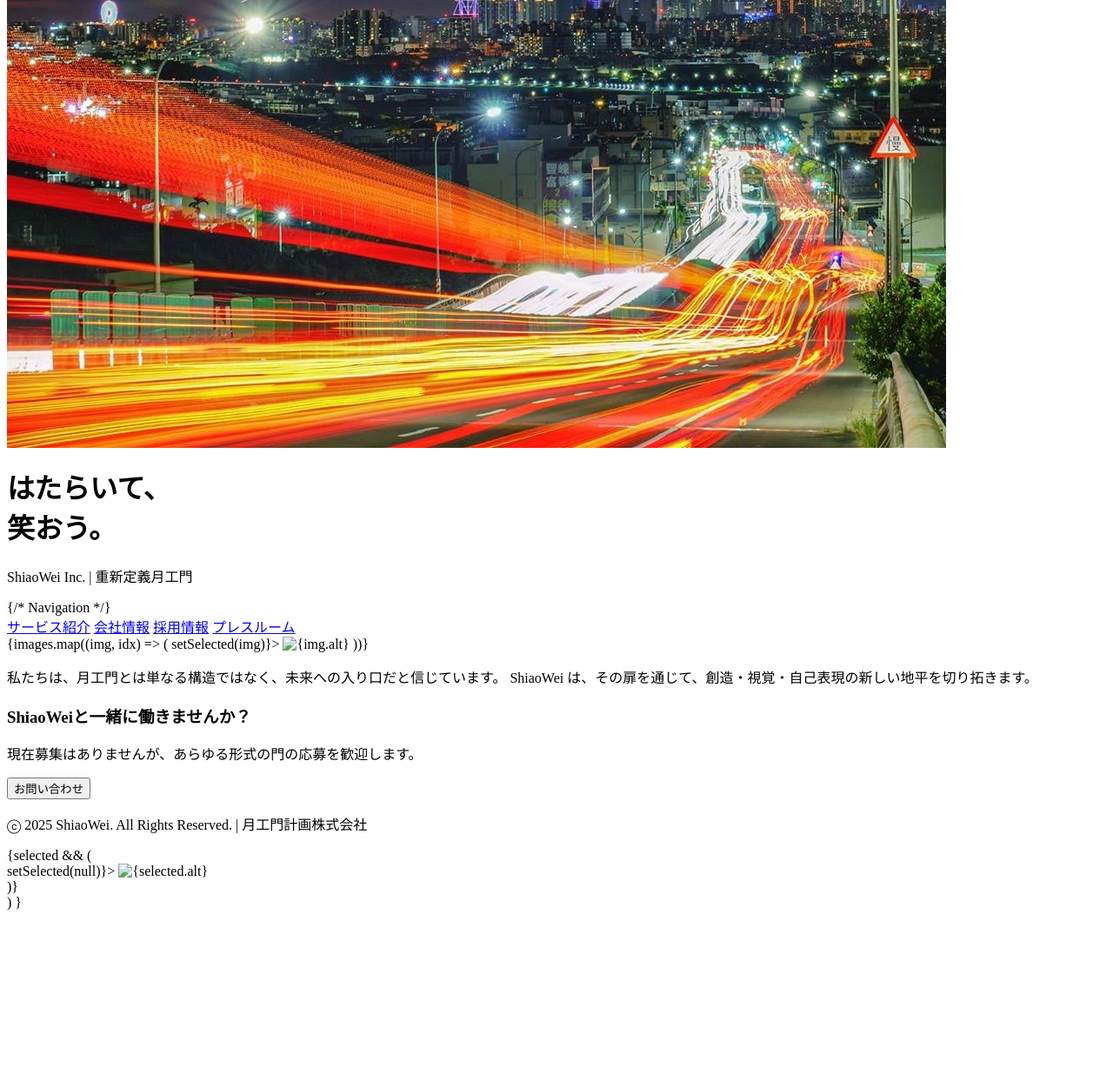
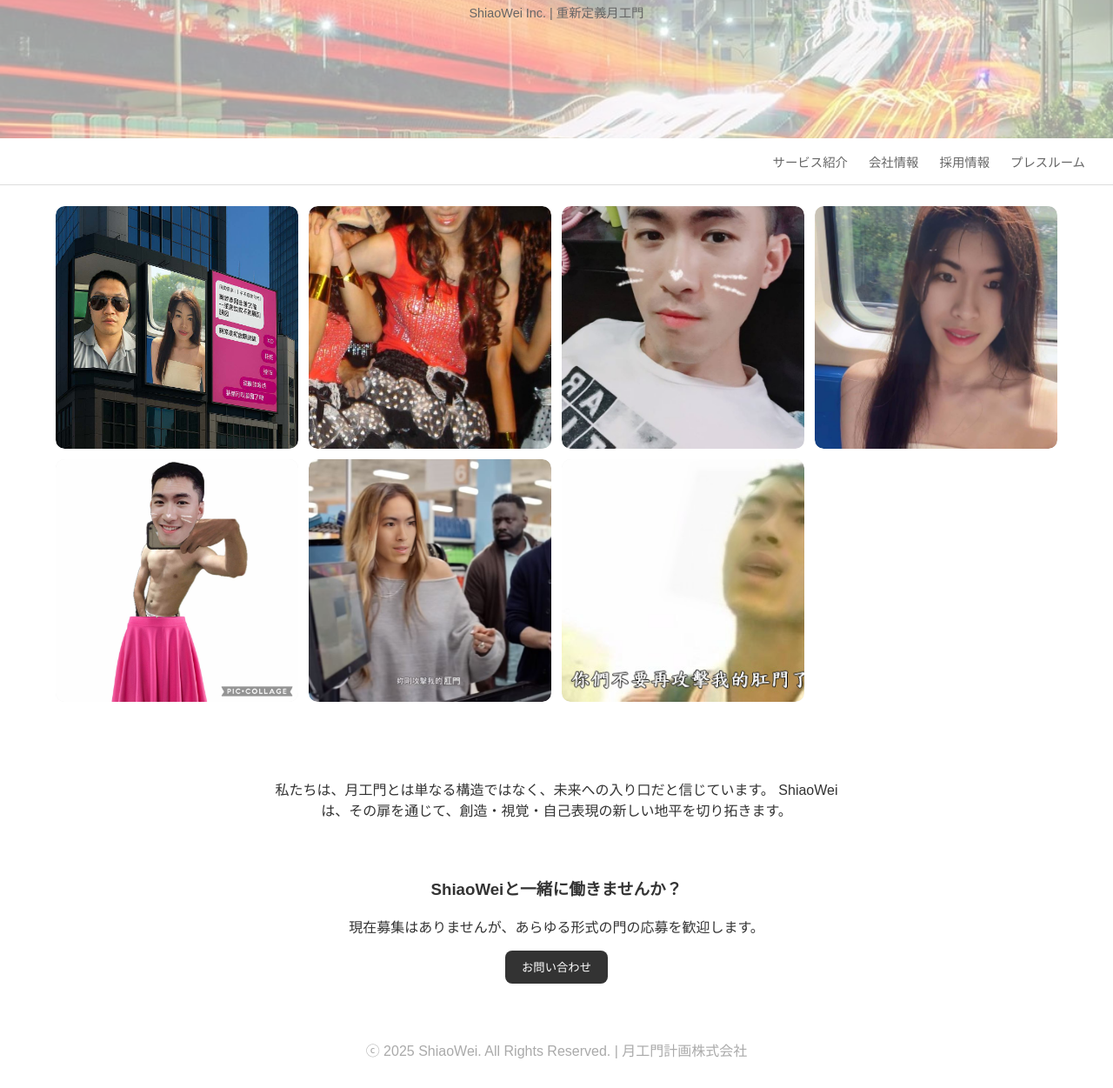
Before and after one commit to hinkou1992/shiaowei-site, a plain HTML site: page index.html in a window 1280 px wide. Shown: the part 321-1572 px from the top of the page at 87% size. Before the commit the page ends 1376 px from the top, so only its background shows below. Drawn offline with Linux system fonts and the light colour scheme.

Commit message:
Update index.html

```diff
--- a/index.html
+++ b/index.html
@@ -1,88 +1,163 @@
-import { Card, CardContent } from "@/components/ui/card"
-import { Button } from "@/components/ui/button"
-import Image from "next/image"
-import { motion } from "framer-motion"
-import { useState } from "react"
+<!DOCTYPE html>
+<html lang="ja">
+<head>
+  <meta charset="UTF-8" />
+  <meta name="viewport" content="width=device-width, initial-scale=1.0"/>
+  <title>ShiaoWei Inc.</title>
+  <style>
+    * { box-sizing: border-box; }
+    body {
+      margin: 0; font-family: sans-serif;
+      background: white; color: #333;
+    }
+    .hero {
+      position: relative;
+      width: 100%; height: 480px;
+      background: url('images/persol_bg.png') center/cover no-repeat;
+    }
+    .hero-overlay {
+      position: absolute; inset: 0;
+      background-color: rgba(255,255,255,0.6);
+      display: flex; flex-direction: column;
+      justify-content: center; align-items: center; text-align: center;
+    }
+    .hero-overlay h1 {
+      font-size: 3rem; font-weight: 300; margin-bottom: 1rem;
+    }
+    .hero-overlay p {
+      font-size: 0.9rem; color: #666;
+    }
+    nav {
+      display: flex; justify-content: flex-end; gap: 1.5rem;
+      padding: 1rem 2rem; border-bottom: 1px solid #ddd;
+      font-size: 0.9rem; color: #666;
+    }
+    nav a { color: inherit; text-decoration: none; }
+    nav a:hover { color: #000; }
+    .gallery {
+      display: grid;
+      grid-template-columns: repeat(auto-fit, minmax(240px, 1fr));
+      gap: 0.75rem;
+      padding: 1.5rem;
+      max-width: 1200px;
+      margin: auto;
+    }
+    .square {
+      aspect-ratio: 1 / 1;
+      background: #f5f5f5;
+      border-radius: 10px;
+      overflow: hidden;
+      position: relative;
+      cursor: pointer;
+    }
+    .square img {
+      width: 100%;
+      height: 100%;
+      object-fit: cover;
+      border-radius: 10px;
+      transition: transform 0.3s ease;
+    }
 
-export default function ShiaoWeiPage() {
-  const [selected, setSelected] = useState(null)
+    /* 放大圖區塊 */
+    .overlay {
+      display: none;
+      position: fixed;
+      inset: 0;
+      background: rgba(0, 0, 0, 0.7);
+      justify-content: center;
+      align-items: center;
+      z-index: 999;
+    }
+    .overlay img {
+      max-width: 90vw;
+      max-height: 90vh;
+      border-radius: 12px;
+      box-shadow: 0 8px 30px rgba(0, 0, 0, 0.5);
+    }
+    .overlay .close {
+      position: fixed;
+      top: 20px;
+      right: 30px;
+      font-size: 2rem;
+      color: white;
+      cursor: pointer;
+      font-weight: bold;
+    }
 
-  const images = [
-    { src: "/images/photo1.jpg", alt: "自拍肌肉裙子照" },
-    { src: "/images/photo2.jpg", alt: "坐捷運美女照" },
-    { src: "/images/photo3.jpg", alt: "自拍貓鬚特效照" },
-    { src: "/images/photo4.jpg", alt: "街舞裝扮照" },
-    { src: "/images/photo5.jpg", alt: "廣告牆合成照" },
-    { src: "/images/photo6.png", alt: "你剛攻擊我的肛門 Coin Master 照" },
-    { src: "/images/photo7.jpg", alt: "你們不要再攻擊我的肛門了經典照" }
-  ]
-
-  return (
-    <div className="min-h-screen bg-white text-neutral-800">
-      {/* Hero Section with Background */}
-      <div className="relative h-[480px] w-full">
-        <Image
-          src="/images/persol_bg.png"
-          alt="Hero Background"
-          layout="fill"
-          objectFit="cover"
-          quality={100}
-        />
-        <div className="absolute inset-0 bg-white/60 flex flex-col justify-center items-center text-center px-4">
-          <h1 className="text-4xl md:text-5xl font-light leading-snug mb-4">
-            はたらいて、<br />笑おう。
-          </h1>
-          <p className="text-neutral-600 text-sm">ShiaoWei Inc. | 重新定義月工門</p>
+    section {
+      max-width: 700px; margin: 4rem auto; padding: 0 1rem; text-align: center;
+    }
+    footer {
+      margin-top: 4rem; text-align: center;
+      color: #aaa; padding-bottom: 2rem;
+    }
+    button {
+      background: #333; color: white;
+      padding: 0.6rem 1.2rem; border: none;
+      border-radius: 8px; cursor: pointer;
+    }
+  </style>
+</head>
+<body>
+  <div class="hero">
+    <div class="hero-overlay">
+      <h1>はたらいて、<br/>笑おう。</h1>
+      <p>ShiaoWei Inc. | 重新定義月工門</p>
     </div>
   </div>
 
-      {/* Navigation */}
-      <nav className="max-w-6xl mx-auto flex justify-end items-center gap-6 py-4 px-6 text-sm text-neutral-600 border-b">
-        <a href="#portfolio" className="hover:text-black transition">サービス紹介</a>
-        <a href="#about" className="hover:text-black transition">会社情報</a>
-        <a href="#recruit" className="hover:text-black transition">採用情報</a>
-        <a href="#" className="hover:text-black transition">プレスルーム</a>
+  <nav>
+    <a href="#portfolio">サービス紹介</a>
+    <a href="#about">会社情報</a>
+    <a href="#recruit">採用情報</a>
+    <a href="#">プレスルーム</a>
   </nav>
 
-      <main id="portfolio" className="mt-12 grid grid-cols-1 sm:grid-cols-2 lg:grid-cols-3 gap-6 max-w-6xl mx-auto px-4">
-        {images.map((img, idx) => (
-          <motion.div
-            key={idx}
-            initial={{ opacity: 0, y: 20 }}
-            animate={{ opacity: 1, y: 0 }}
-            transition={{ delay: idx * 0.1 }}
-          >
-            <Card className="overflow-hidden rounded-xl shadow cursor-pointer" onClick={() => setSelected(img)}>
-              <CardContent className="p-0">
-                <Image src={img.src} alt={img.alt} width={600} height={800} className="w-full h-auto object-cover" />
-              </CardContent>
-            </Card>
-          </motion.div>
-        ))}
+  <main id="portfolio" class="gallery">
+    <div class="square" onclick="showImage('images/photo1.jpg')"><img src="images/photo1.jpg" alt="自拍肌肉裙子照" /></div>
+    <div class="square" onclick="showImage('images/photo2.jpg')"><img src="images/photo2.jpg" alt="坐捷運美女照" /></div>
+    <div class="square" onclick="showImage('images/photo3.jpg')"><img src="images/photo3.jpg" alt="自拍貓鬚特效照" /></div>
+    <div class="square" onclick="showImage('images/photo4.jpg')"><img src="images/photo4.jpg" alt="街舞裝扮照" /></div>
+    <div class="square" onclick="showImage('images/photo5.jpg')"><img src="images/photo5.jpg" alt="廣告牆合成照" /></div>
+    <div class="square" onclick="showImage('images/photo6.png')"><img src="images/photo6.png" alt="Coin Master 肛門照" /></div>
+    <div class="square" onclick="showImage('images/photo7.jpg')"><img src="images/photo7.jpg" alt="肛門崩潰名言照" /></div>
   </main>
 
-      <section id="about" className="max-w-3xl mx-auto mt-24 text-center text-neutral-600 text-lg leading-relaxed px-4">
+  <section id="about">
     <p>
       私たちは、月工門とは単なる構造ではなく、未来への入り口だと信じています。
       ShiaoWei は、その扉を通じて、創造・視覚・自己表現の新しい地平を切り拓きます。
     </p>
   </section>
 
-      <section id="recruit" className="mt-24 text-center px-4">
-        <h3 className="text-xl font-semibold mb-4">ShiaoWeiと一緒に働きませんか？</h3>
-        <p className="text-neutral-500 mb-6">現在募集はありませんが、あらゆる形式の門の応募を歓迎します。</p>
-        <Button>お問い合わせ</Button>
+  <section id="recruit">
+    <h3>ShiaoWeiと一緒に働きませんか？</h3>
+    <p>現在募集はありませんが、あらゆる形式の門の応募を歓迎します。</p>
+    <button>お問い合わせ</button>
   </section>
 
-      <footer className="mt-20 text-center text-sm text-neutral-400 px-4 pb-12">
-        <p>ⓒ 2025 ShiaoWei. All Rights Reserved. | 月工門計画株式会社</p>
+  <footer>
+    ⓒ 2025 ShiaoWei. All Rights Reserved. | 月工門計画株式会社
   </footer>
 
-      {selected && (
-        <div className="fixed inset-0 bg-black bg-opacity-70 flex items-center justify-center z-50" onClick={() => setSelected(null)}>
-          <Image src={selected.src} alt={selected.alt} width={1000} height={1000} className="max-h-[90vh] w-auto rounded-xl shadow-xl" />
+  <div id="overlay" class="overlay" onclick="hideImage()">
+    <span class="close">&times;</span>
+    <img id="overlay-img" src="" alt="full" />
   </div>
-      )}
-    </div>
-  )
+
+  <script>
+    function showImage(src) {
+      const overlay = document.getElementById('overlay');
+      const img = document.getElementById('overlay-img');
+      img.src = src;
+      overlay.style.display = 'flex';
     }
+
+    function hideImage() {
+      document.getElementById('overlay').style.display = 'none';
+    }
+
+    document.querySelector('.close').addEventListener('click', hideImage);
+  </script>
+</body>
+</html>
```
Lines whose indentation alone changed are shown as unchanged.
